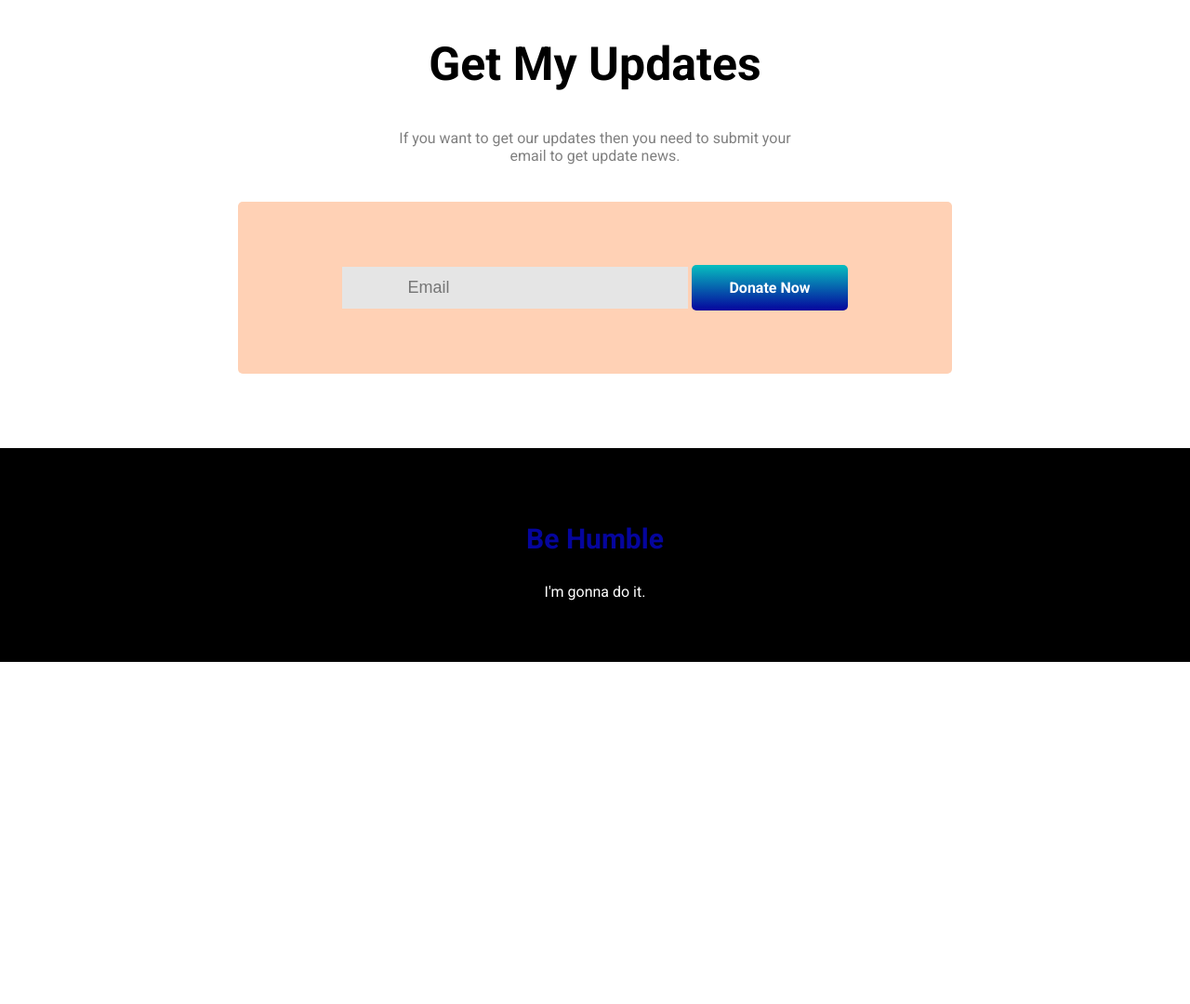
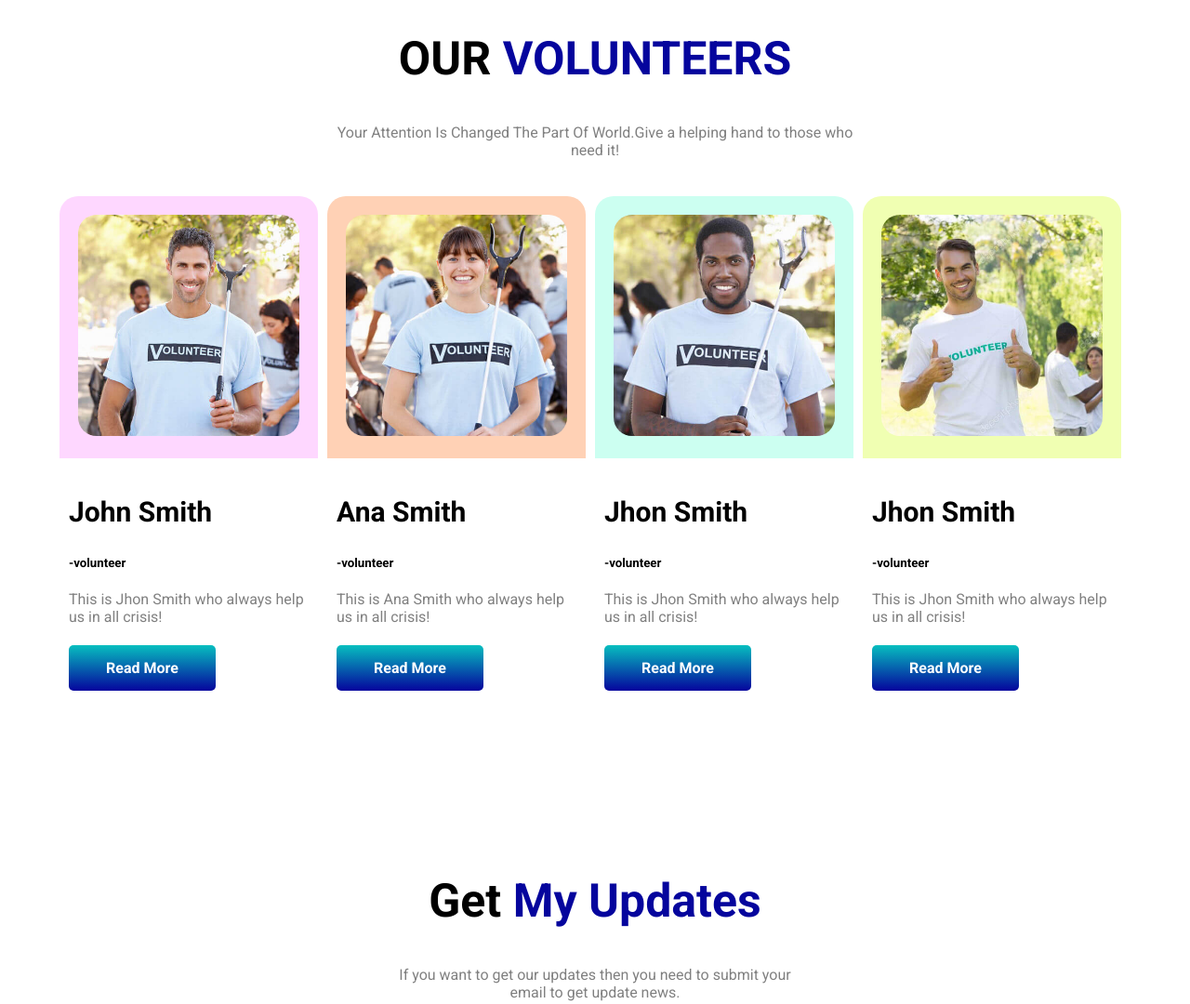
Before and after one commit to freelancernaim128992/donate-flood, a plain HTML site: page index.html in a window 1280 px wide. Shown: the part 2320-3400 px from the top of the page at 93% size. Before the commit the page ends 3032 px from the top, so only its background shows below. Drawn offline with Linux system fonts and the light colour scheme.

Commit message:
complete project

```diff
--- a/index.html
+++ b/index.html
@@ -24,7 +24,7 @@
     <section>
         <div class="donate-money">
             <div class="money-info">
-                <h1>Donate Today</h1>
+                <h1>Donate <span class="heading-style">Today</span></h1>
                 <p>Donate some money if you wanted to help the people who are infected in flood or others natural
                     climate.
                 </p>
@@ -53,7 +53,7 @@
     <section>
         <div class="plan-container">
             <div class="plan-info">
-                <h1>Our Donate Plan</h1>
+                <h1>Our <span class="heading-style">Donate</span> Plan</h1>
                 <p>There are some items in below which we donate others in flood or others climate. This items are
                     organised by ours organization.
                 </p>
@@ -94,9 +94,64 @@
         </div>
     </section>
     <section>
+        <div class="plan-container">
+            <div class="plan-info">
+                <h1>OUR <span class="heading-style">VOLUNTEERS</span></h1>
+                <p>Your Attention Is Changed The Part Of World.Give a helping hand to those who need it!
+                </p>
+            </div>
+            <div class="donate-box-container">
+                <div class="volunteer-box">
+                    <div class="volunteer-img volunteer-1">
+                        <img src="./images/1.jpg" alt="">
+                    </div>
+                    <div class="volunteer-info">
+                        <h3>John Smith</h3>
+                        <h5>-volunteer</h5>
+                        <p>This is Jhon Smith who always help us in all crisis!</p>
+                        <a href="/" class="button-style">Read More</a>
+                    </div>
+                </div>
+                <div class="volunteer-box">
+                    <div class="volunteer-img volunteer-2">
+                        <img src="./images/2.jpg" alt="">
+                    </div>
+                    <div class="volunteer-info">
+                        <h3>Ana Smith</h3>
+                        <h5>-volunteer</h5>
+                        <p>This is Ana Smith who always help us in all crisis!</p>
+                        <a href="/" class="button-style">Read More</a>
+                    </div>
+                </div>
+                <div class="volunteer-box">
+                    <div class="volunteer-img volunteer-3">
+                        <img src="./images/3.jpg" alt="">
+                    </div>
+                    <div class="volunteer-info">
+                        <h3>Jhon Smith</h3>
+                        <h5>-volunteer</h5>
+                        <p>This is Jhon Smith who always help us in all crisis!</p>
+                        <a href="/" class="button-style">Read More</a>
+                    </div>
+                </div>
+                <div class="volunteer-box">
+                    <div class="volunteer-img volunteer-4">
+                        <img src="./images/6.jpg" alt="">
+                    </div>
+                    <div class="volunteer-info">
+                        <h3>Jhon Smith</h3>
+                        <h5>-volunteer</h5>
+                        <p>This is Jhon Smith who always help us in all crisis!</p>
+                        <a href="/" class="button-style">Read More</a>
+                    </div>
+                </div>
+            </div>
+        </div>
+    </section>
+    <section>
         <div class="donate-money">
             <div class="money-info">
-                <h1>Get My Updates</h1>
+                <h1>Get <span class="heading-style">My Updates</span></h1>
                 <p>If you want to get our updates then you need to submit your email to get update news.
                 </p>
             </div>
--- a/style.css
+++ b/style.css
@@ -10,6 +10,10 @@ h1 {
 
 h3 {
     font-size: 30px;
+}
+
+.heading-style {
+    color: #05059d;
 }
 
 header {
@@ -125,7 +129,7 @@ section {
 }
 
 .plan-container {
-    width: 80%;
+    width: 90%;
     margin: 0 auto;
 }
 
@@ -138,6 +142,47 @@ section {
     width: 50%;
     margin: auto;
     margin-bottom: 40px;
+}
+
+.volunteer-box {
+    width: 25%;
+    margin-right: 10px;
+}
+
+.volunteer-info {
+    padding: 10px;
+}
+
+.volunteer-info p {
+    color: grey;
+    padding-bottom: 20px;
+}
+
+.volunteer-box img {
+    width: 100%;
+    border-radius: 20px;
+}
+
+.volunteer-1 {
+    background-color: #fed7ff;
+}
+
+.volunteer-2 {
+    background-color: #ffd1b5
+}
+
+.volunteer-3 {
+    background-color: #ccfff1;
+}
+
+.volunteer-4 {
+    background-color: #f0ffb2;
+}
+
+.volunteer-img {
+    padding: 20px;
+    border-top-left-radius: 20px;
+    border-top-right-radius: 20px;
 }
 
 .submit-container {
```
Also changed, not shown: images/1.jpg (added), images/2.jpg (added), images/3.jpg (added), images/6.jpg (added).
